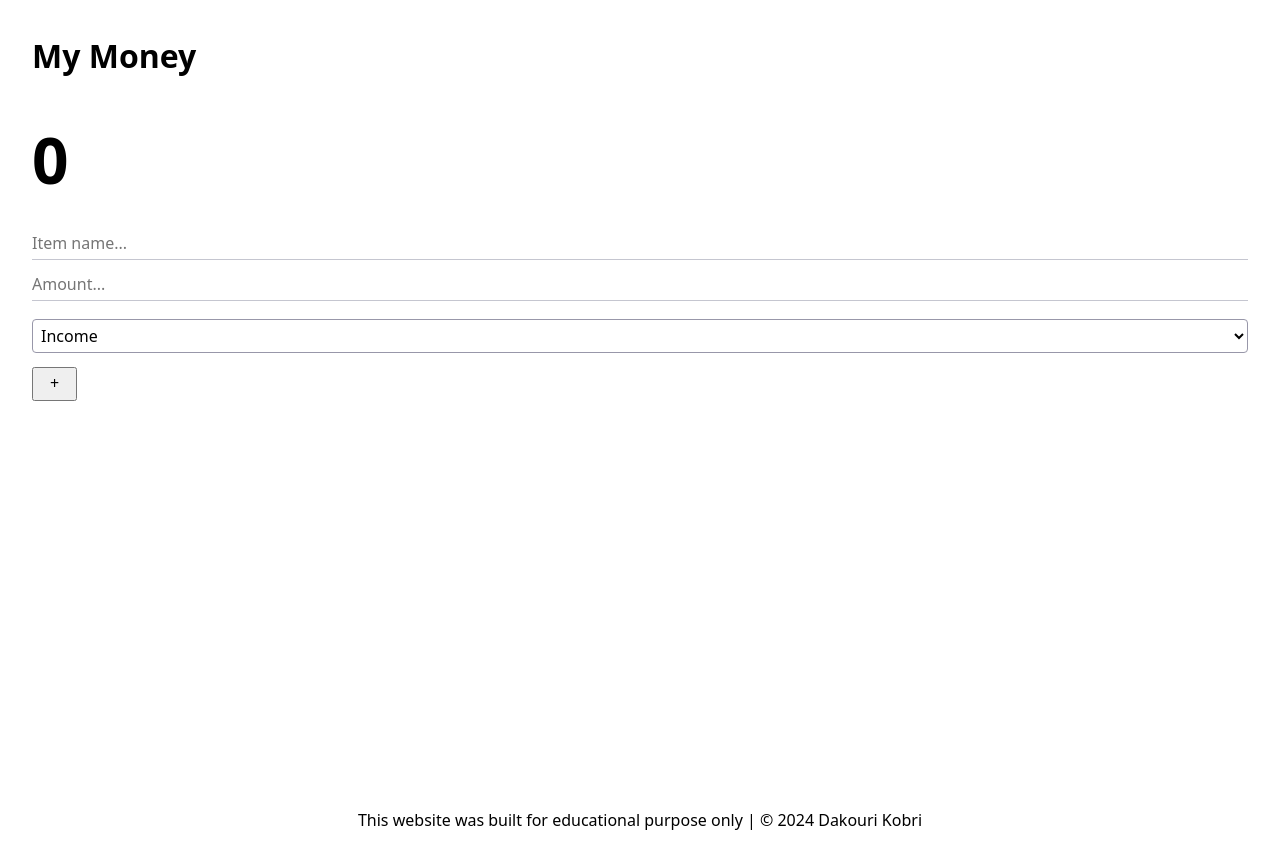
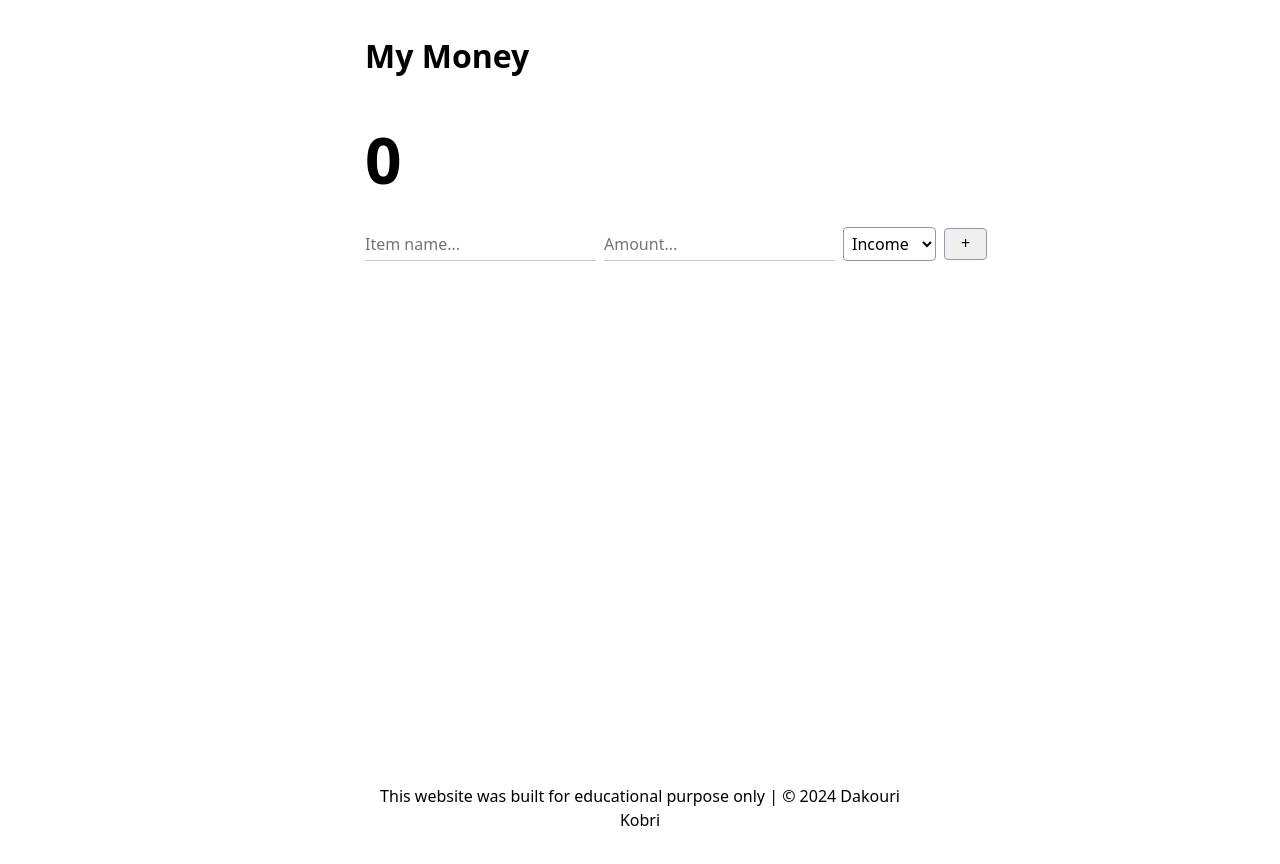
Before and after one commit to DakouriKobri/basic-expense-tracker-react-vite, a React (Vite) app: page / in a window 1280 px wide. Built offline with nearby package versions, Linux system fonts and the light colour scheme.

Commit message:
Style list items & add responsiveness to form

```diff
--- a/src/App.css
+++ b/src/App.css
@@ -6,6 +6,7 @@
 
 .container {
   width: 100%;
+  max-width: 420px;
   margin: 0 auto;
   position: relative;
   min-height: 100vh;
@@ -21,16 +22,15 @@
 }
 
 .success {
-  /* color: #90ee90; */
   color: #21d375;
 }
 
 .danger {
-  /* color: #FF0000; */
   color: #f44336;
 }
+
 .balance {
-  font-size: 4rem;
+  font-size: 3.6rem;
   font-weight: bold;
   margin-bottom: 1.2rem;
 }
@@ -42,11 +42,13 @@
 .form__control-container {
   display: flex;
   flex-direction: column;
+  flex: 1;
   gap: 0.5rem;
   margin-bottom: 0.5rem;
 }
 
 .form__input {
+  flex: 1;
   padding: 0.25rem 0;
   border: none;
   border-bottom: 1px solid #c5c6d0;
@@ -68,21 +70,34 @@
 .btn {
   margin-top: 0.4rem;
   padding: 0.125rem 1rem 0.25rem 1rem;
+  border-radius: 0.25rem;
+  border: 1px solid #9897a9;
 }
 
 .list {
   display: flex;
   flex-direction: column;
-  gap: 0.4rem;
+  gap: 0.6rem;
 }
 
 .list__item {
+  padding: 0.5rem;
   display: flex;
   justify-content: space-between;
+  border-radius: 2px;
+  box-shadow: 0 1px 4px rgba(0, 0, 0, 0.18);
 }
 
 .list__item-name {
   text-transform: capitalize;
+}
+
+.list__item-date {
+  color: #818589;
+}
+
+.list__item-amount {
+  align-self: center;
 }
 
 .footer {
@@ -91,3 +106,31 @@
   width: 100%;
   text-align: center;
 }
+
+@media (min-width: 600px) {
+  .balance {
+    font-size: 4rem;
+  }
+
+  .container {
+    max-width: 550px;
+  }
+
+  .form {
+    display: flex;
+    align-items: center;
+  }
+
+  .form__control-container {
+    margin: 0;
+    flex-direction: row;
+  }
+
+  .form__select {
+    margin: 0;
+  }
+
+  .btn {
+    margin: 0 0 0 0.5rem;
+  }
+}
--- a/src/components/Item.jsx
+++ b/src/components/Item.jsx
@@ -14,9 +14,9 @@ export default function Item({ item }) {
     <li className="list__item">
       <div>
         <h4 className="list__item-name">{name}</h4>
-        <small>{getDate()}</small>
+        <small className="list__item-date">{getDate()}</small>
       </div>
-      <div className={isIncome ? 'success' : 'danger'}>
+      <div className={`list__item-amount ${isIncome ? 'success' : 'danger'}`}>
         {isIncome ? '+' : '-'}
         {formatCurrency(amount, formatCurrencyOptions)}
       </div>
```
